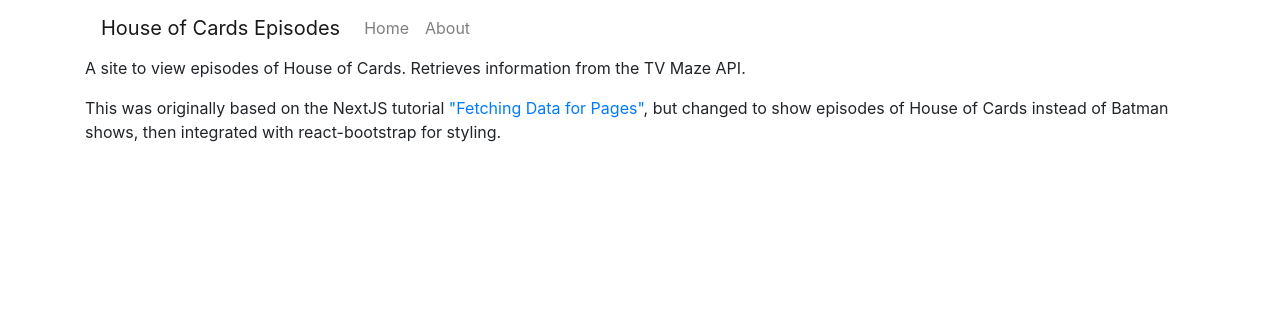
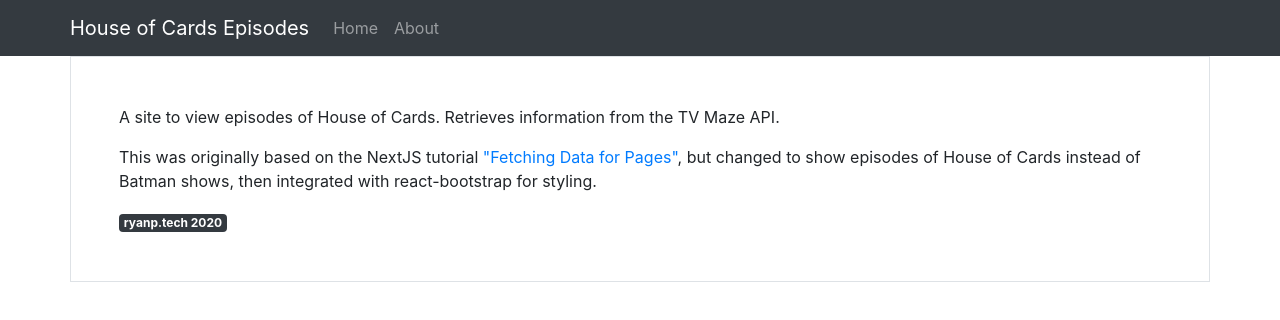
Before and after one commit to RyanPridgeon/house-of-cards-next-js-practise, a Next.js app: page /about in a window 1280 px wide. Shown: the top 320 px of the page. Built offline with nearby package versions, Linux system fonts and the light colour scheme.

Commit message:
Improved styling

```diff
--- a/components/Header.js
+++ b/components/Header.js
@@ -1,9 +1,10 @@
 import Link from 'next/link'
-import { Navbar, Nav } from 'react-bootstrap'
+import { Navbar, Nav, Container } from 'react-bootstrap'
 
 export default function Header() {
   return (
-    <Navbar>
+    <Navbar bg="dark" variant="dark">
+      <Container>
         <Navbar.Brand>House of Cards Episodes</Navbar.Brand>
         <Navbar.Collapse>
           <Nav>
@@ -11,6 +12,7 @@
             <Link href="/about" passHref><Nav.Link>About</Nav.Link></Link>
           </Nav>
         </Navbar.Collapse>
+      </Container>
     </Navbar>
   )
 }
--- a/components/MyLayout.js
+++ b/components/MyLayout.js
@@ -1,10 +1,11 @@
 import Header from './Header'
 import Head from 'next/head'
-import { Badge, Container } from 'react-bootstrap'
+import { Badge, Container, Row, Col } from 'react-bootstrap'
 
 export default function Layout(props) {
 
-  return (<>
+  return (
+    <>
       <Head>
         <link
           rel="stylesheet"
@@ -14,10 +15,23 @@
         />
       </Head>
       <div>
-      <Container>
         <Header />
+        <Container bg="light" className="pt-5 pl-5 pr-5 pb-5 border">
+          <Row>
+            <Col>
               {props.children}
+              <p />
+            </Col>
+          </Row>
+          <Row>
+            <Col>
+              <Badge color="dark" variant="dark">
+                ryanp.tech 2020
+              </Badge>
+            </Col>
+          </Row>
         </Container>
-    </div></>
+      </div>
+    </>
   )
 }
```
Also changed, not shown: pages/index.js (+17 -11 lines). Lines whose indentation alone changed are shown as unchanged.
